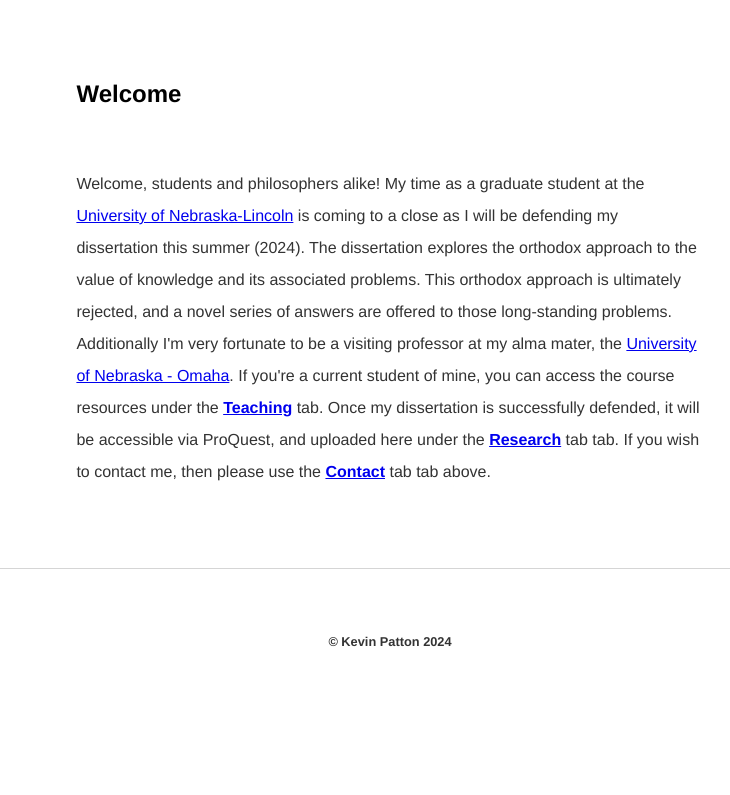
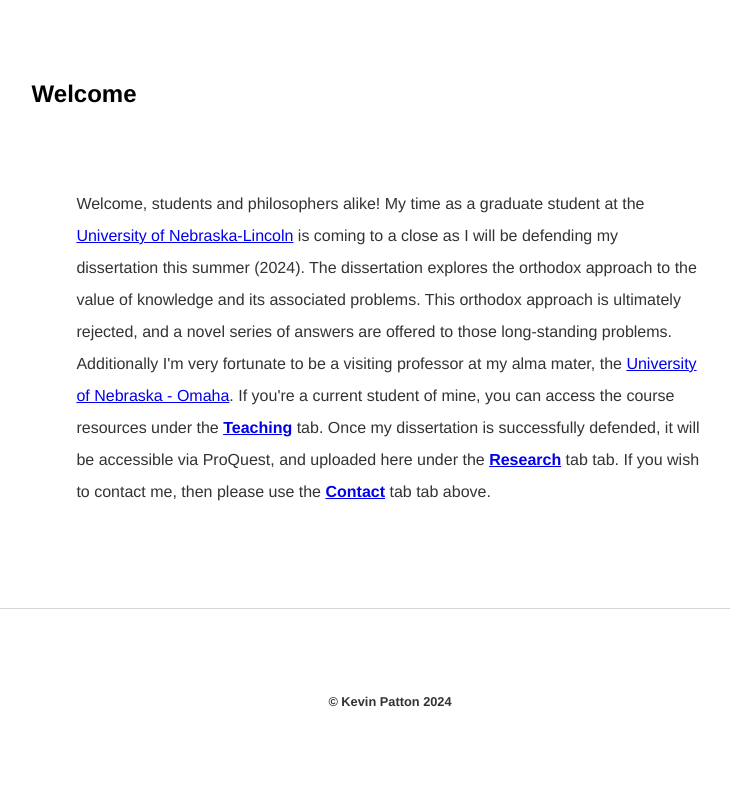
Before and after one commit to kevinjpatton/kevinjpatton.github.io, a Jekyll site: the page built from index.html, in a window 1280 px wide. Shown: the part 348-1143 px from the top of the page, without its empty margins (250-980 px from the left). Built offline with Jekyll 4.4.1, drawn with Linux system fonts in a browser that asks for light colours; Markdown is read by kramdown in place of the engine named in the settings; before the commit the page ends 1063 px from its top, so only the background shows below that.

Commit message:
Update test.css

```diff
--- a/css/test.css
+++ b/css/test.css
@@ -36,24 +36,24 @@
 }
 h1 {
     margin: 60px auto;
-    width: 70%;
+    width: 80%;
     font-size: 2.5em;
     font-family: 'Helvetica', 'Arial', 'Sans-Serif';
 }
 h2 {
     margin: 60px auto;
-    width: 70%;
+    width: 80%;
     font-size: 1.5em;
     font-family: 'Helvetica', 'Arial', 'Sans-Serif';
 }
 h3 {
     margin: 60px auto;
-    width: 70%;
+    width: 80%;
     font-size: 1em;
     font-family: 'Helvetica', 'Arial', 'Sans-Serif';
 }
 p {
-    margin: 60px auto;
+    margin: 80px auto;
     width: 70%;
     font-size: 1em;
     line-height: 2.0em;
```
